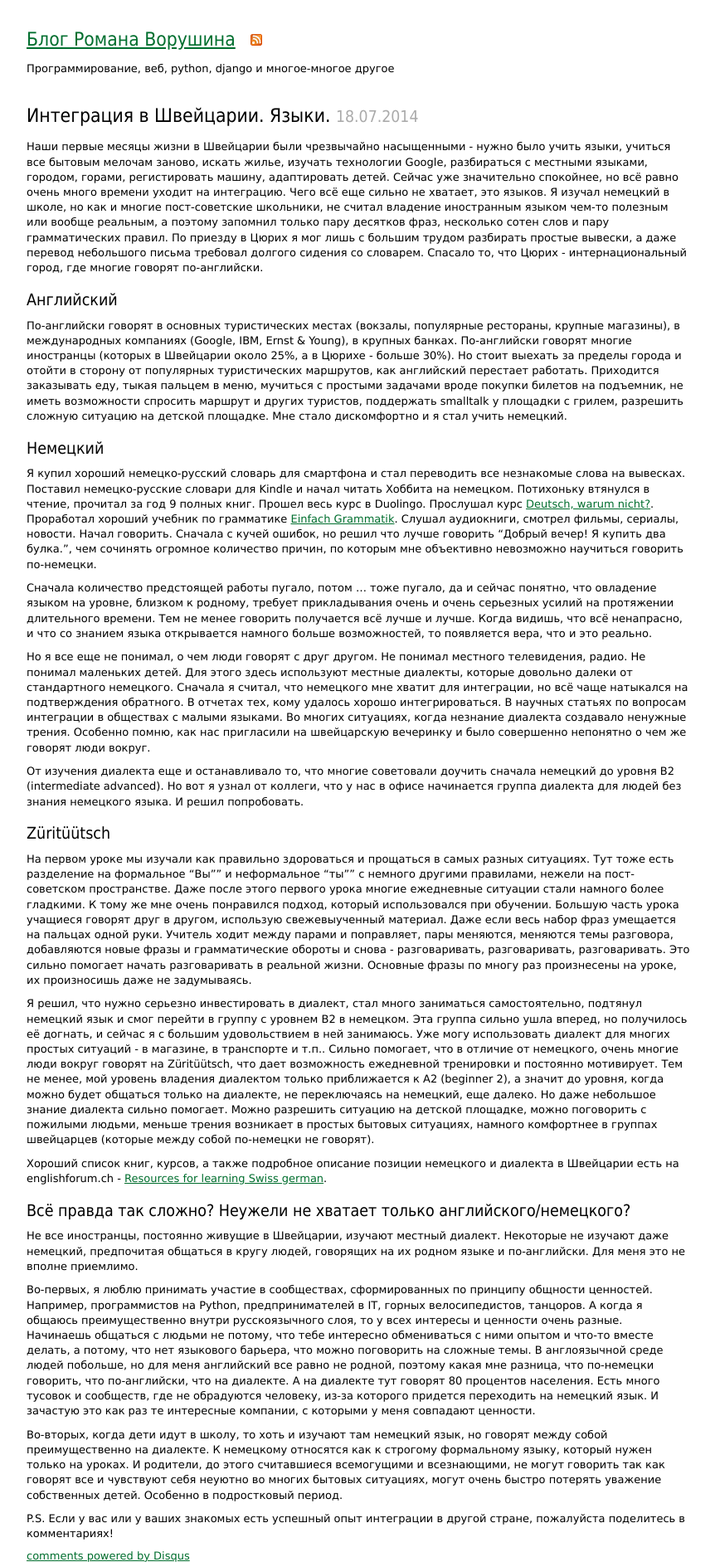
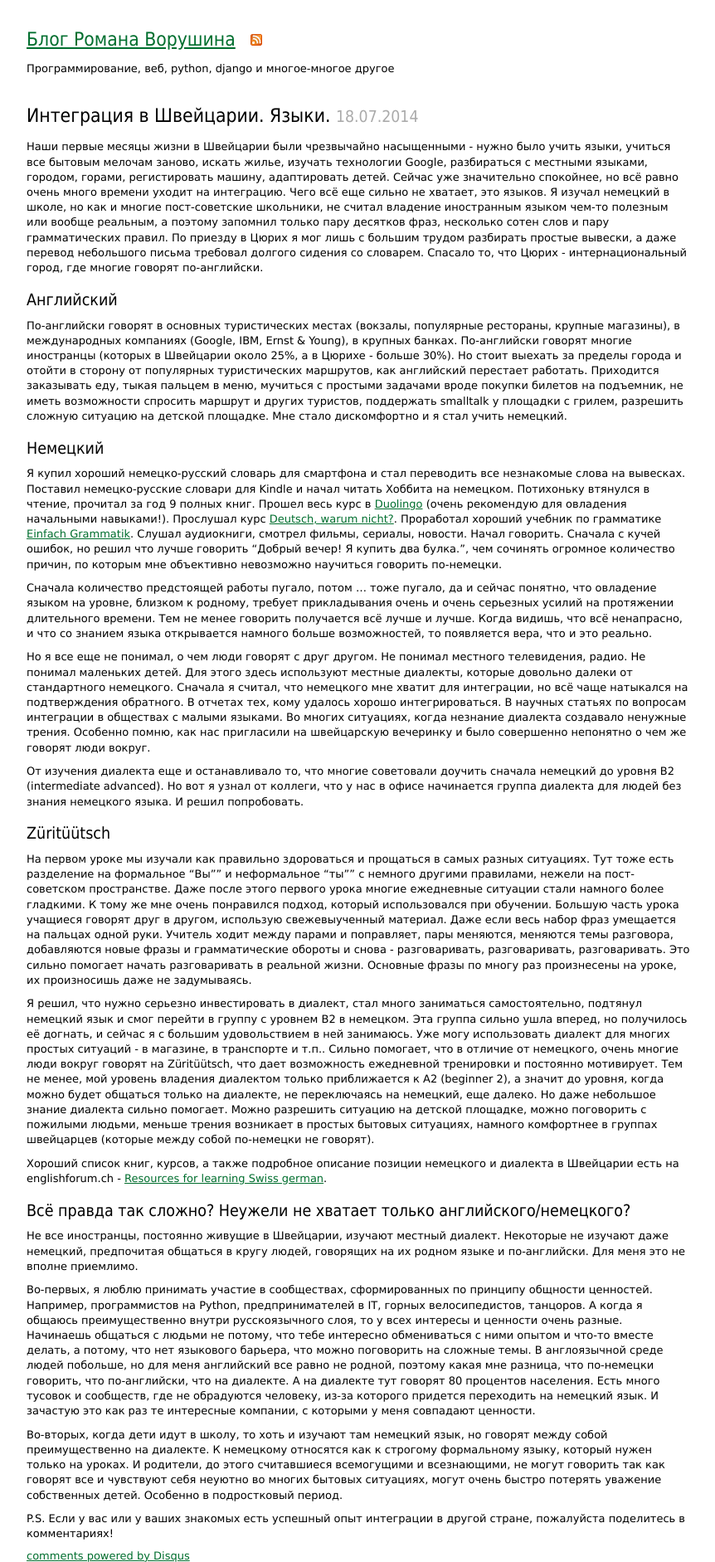
Before and after one commit to vorushin/vorushin.github.io, a Jekyll site: the page built from _posts/2014-07-18-swiss-integration-learning-languages.md, in a window 1280 px wide. Shown: the whole page at 83% size, without its empty margins (198-1060 px from the left). Built offline with Jekyll 4.4.1, drawn with Linux system fonts in a browser that asks for light colours; comment, search, counter and statistics services are not loaded.

Commit message:
Added link to Duolingo

```diff
--- a/_posts/2014-07-18-swiss-integration-learning-languages.md
+++ b/_posts/2014-07-18-swiss-integration-learning-languages.md
@@ -12,7 +12,7 @@
 
 ### Немецкий
 
-Я купил хороший немецко-русский словарь для смартфона и стал переводить все незнакомые слова на вывесках. Поставил немецко-русские словари для Kindle и начал читать Хоббита на немецком. Потихоньку втянулся в чтение, прочитал за год 9 полных книг. Прошел весь курс в Duolingo. Прослушал курс [Deutsch, warum nicht?](http://www.dw.de/deutsch-lernen/deutsch-warum-nicht/s-2163). Проработал хороший учебник по грамматике [Einfach Grammatik](http://www.klett-langenscheidt.de/produkt/2884/Einfach_Grammatik-Buch/978-3-12-606368-5). Слушал аудиокниги, смотрел фильмы, сериалы, новости. Начал говорить. Сначала с кучей ошибок, но решил что лучше говорить "Добрый вечер! Я купить два булка.", чем сочинять огромное количество причин, по которым мне объективно невозможно научиться говорить по-немецки.
+Я купил хороший немецко-русский словарь для смартфона и стал переводить все незнакомые слова на вывесках. Поставил немецко-русские словари для Kindle и начал читать Хоббита на немецком. Потихоньку втянулся в чтение, прочитал за год 9 полных книг. Прошел весь курс в [Duolingo](https://www.duolingo.com/) (очень рекомендую для овладения начальными навыками!). Прослушал курс [Deutsch, warum nicht?](http://www.dw.de/deutsch-lernen/deutsch-warum-nicht/s-2163). Проработал хороший учебник по грамматике [Einfach Grammatik](http://www.klett-langenscheidt.de/produkt/2884/Einfach_Grammatik-Buch/978-3-12-606368-5). Слушал аудиокниги, смотрел фильмы, сериалы, новости. Начал говорить. Сначала с кучей ошибок, но решил что лучше говорить "Добрый вечер! Я купить два булка.", чем сочинять огромное количество причин, по которым мне объективно невозможно научиться говорить по-немецки.
 
 Сначала количество предстоящей работы пугало, потом ... тоже пугало, да и сейчас понятно, что овладение языком на уровне, близком к родному, требует прикладывания очень и очень серьезных усилий на протяжении длительного времени. Тем не менее говорить получается всё лучше и лучше. Когда видишь, что всё ненапрасно, и что со знанием языка открывается намного больше возможностей, то появляется вера, что и это реально.
 
```
